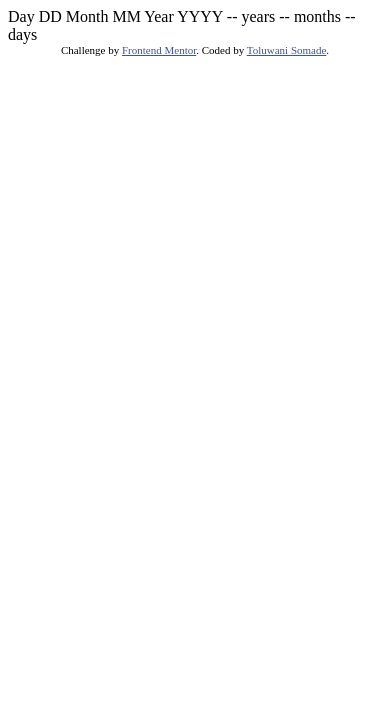
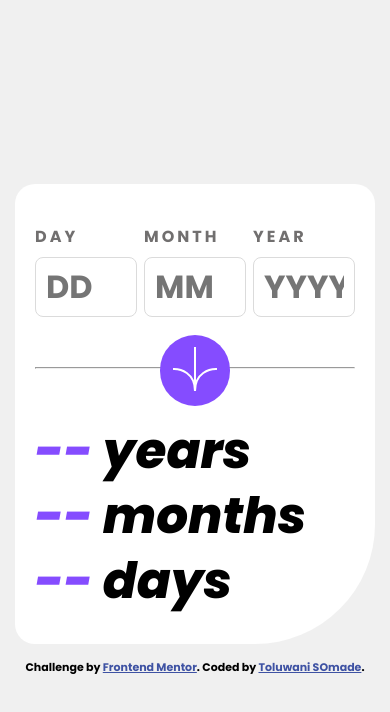
Before and after one commit to Adesmith001/ageCalculator, a plain HTML site: page index.html in a window 390 px wide. Drawn offline with Linux system fonts and the light colour scheme.

Commit message:
added the stylings

```diff
--- a/index.html
+++ b/index.html
@@ -9,29 +9,69 @@
   <title>Frontend Mentor | Age calculator app</title>
 
   <!-- Feel free to remove these styles or customise in your own stylesheet 👍 -->
-  <style>
-    .attribution { font-size: 11px; text-align: center; }
-    .attribution a { color: hsl(228, 45%, 44%); }
-  </style>
+  <link rel="stylesheet" type="text/css" href="./style.css">
+
 </head>
 <body>
+  <main>
+    <div class="container">
+      <div class="container-content">
 
-  Day
-  DD
+        <div class="entry-boxes-section">
+          <div id="dayEntry">
+            <p class="fieldTitle">Day</p>
+            <input type="text" placeholder="DD" maxlength="2" class="">
+            <div id="dayWarning" class="display-none">
+              <p class="missingField display-none">This field is required</p>
+              <p class="invalidField display-none">Must be a valid day</p>
+            </div>
+          </div>
 
-  Month
-  MM
+          <div id="monthEntry">
+            <p class="fieldTitle">Month</p>
+            <input type="text" placeholder="MM" maxlength="2" class="">
+            <div id="monthWarning" class="display-none">
+              <p class="missingField display-none">This field is required</p>
+              <p class="invalidField display-none">Must be a valid month</p>
+            </div>
+          </div>
 
-  Year
-  YYYY
+          <div id="yearEntry">
+            <p class="fieldTitle">Year</p>
+            <input type="text" placeholder="YYYY" maxlength="4" class="">
+            <div id="yearWarning" class="display-none">
+              <p class="missingField display-none">This field is required</p>
+              <p class="invalidField display-none">Must be in the past</p>
+            </div>
+          </div>
 
-  -- years
-  -- months
-  -- days
+        </div>
 
-  <div class="attribution">
-    Challenge by <a href="https://www.frontendmentor.io?ref=challenge" target="_blank">Frontend Mentor</a>.
-    Coded by <a href="https://somadetoluwani.vercel.app/">Toluwani Somade</a>.
-  </div>
+        <div class="section-divider">
+          <hr>
+          <button id="calculate-arrow">
+            <img src="./assets/images/icon-arrow.svg" alt="arrow_icon">
+          </button>
+        </div>
+
+        <div class="age-display-section">
+
+          <p><span id="yearDisplay">--</span> years</p>
+          <p><span id="monthDisplay">--</span> months</p>
+          <p><span id="dayDisplay">--</span> days</p>
+        </div>
+
+      </div>
+    </div>
+  </main>
+
+  <footer>
+    <div class="attribution">
+      Challenge by <a href="https://www.frontendmentor.io?ref=challenge" target="_blank">Frontend Mentor</a>.
+      Coded by <a href="https://somadetoluwani.vercel.app/" target="_blank">Toluwani SOmade</a>.
+    </div>
+  </footer>
+
+  <script type="text/javascript" src="./script.js"></script>
 </body>
 </html>
--- /dev/null
+++ b/style.css
@@ -0,0 +1,227 @@
+@import url('https://fonts.googleapis.com/css2?family=Poppins:ital,wght@0,700;1,400;1,800&display=swap');
+
+:root{
+  /* Primary */
+  --theme-purple: hsl(259, 100%, 65%);
+  --theme-light-red: hsl(0, 100%, 67%);
+
+  /* Neutral */
+  --theme-white: hsl(0, 0%, 100%);
+  --theme-off-white: hsl(0, 0%, 94%);
+  --theme-light-grey: hsl(0, 0%, 86%);
+  --theme-smokey-grey: hsl(0, 1%, 44%);
+  --theme-off-black: hsl(0, 0%, 8%);
+
+  --font-theme-poppins: "Poppins";
+
+  --input-font-size: 32px;
+}
+
+body{
+  background-color: var(--theme-off-white);
+
+  display: flex;
+  flex-direction: column;
+  justify-content: center;
+  align-items: center;
+
+  min-height: 100vh;
+  overflow: hidden;
+
+  font-family: var(--font-theme-poppins);
+}
+
+main, footer{
+  width: 100%;
+  display: flex;
+  flex-direction: column;
+  justify-content: center;
+  align-items: center;
+}
+
+.container{
+  width: 800px;
+
+  background-color: var(--theme-white);
+  border-style: none;
+  border-radius: 20px 20px 200px 20px;
+}
+
+.container-content{
+  margin: 55px;
+}
+
+.entry-boxes-section{
+  display: flex;
+  justify-content: space-between;
+
+  width: 75%;
+}
+
+.fieldTitle{
+  text-transform: uppercase;
+  letter-spacing: 3px;
+  color: var(--theme-smokey-grey);
+
+  margin: 0px;
+  margin-bottom: 8px;
+}
+
+.entry-boxes-section input[type="text"]{
+  width: 115px;
+  padding: 10px 15px 10px 20px;
+
+  font-size: var(--input-font-size);
+  font-family: var(--font-theme-poppins);
+  font-weight: 400;
+
+  border-radius: 8px;
+  border: 1px solid var(--theme-light-grey);
+}
+
+.entry-boxes-section input[type="text"]:hover{
+  cursor: pointer;
+}
+
+.entry-boxes-section input[type="text"]:focus{
+  outline: none;
+  border: 1.5px solid var(--theme-purple);
+}
+
+.display-none{
+  display: none;
+}
+
+.fieldTitleErrorState{
+  color: var(--theme-light-red);
+}
+
+.inputErrorState{
+  border-color: var(--theme-light-red);
+}
+
+.missingField, .invalidField{
+  color: var(--theme-light-red);
+  font-family: sans-serif;
+  font-style: italic;
+  font-size: 14px;
+  margin-top: 8px;
+  margin-bottom: 0px;
+}
+
+/*************************** SECTION DIVIDER + BUTTON ***************************/
+
+.section-divider{
+  position: relative;
+  margin-top: 50px;
+  margin-bottom: 50px;
+}
+
+.section-divider > hr{
+  border-color: 5px groove var(--theme-light-grey);
+}
+
+.section-divider > button{
+  position: absolute;
+  z-index: 999;
+  top: -50px;
+  right: 0;
+
+
+  background-color: var(--theme-purple);
+
+  border-style: none;
+  border-radius: 100px;
+  padding: 25px;
+}
+
+.section-divider > button:hover{
+  background-color: var(--theme-off-black);
+  cursor: pointer;
+}
+
+/********************************************************************************/
+
+.age-display-section{
+  font-size: 80px;
+}
+
+.age-display-section > p{
+  margin: 0px;
+  font-weight: 800;
+  font-style: italic;
+  line-height: 100px;
+}
+
+.age-display-section > p > span{
+  color: var(--theme-purple);
+}
+
+
+.attribution{
+  font-size: 11px;
+  text-align: center;
+  margin-top: 15px;
+}
+
+.attribution a{
+  color: hsl(228, 45%, 44%);
+}
+
+
+@media(min-width: 421px) and (max-width: 800px){
+  body{
+    overflow-x: scroll;
+    align-items: flex-start;
+  }
+
+  main{
+    align-items: flex-start;
+  }
+
+  footer{
+    width: 800px;
+    align-items: center;
+  }
+}
+
+@media(max-width: 420px){
+  .container{
+    width: 360px;
+    border-radius: 20px 20px 120px 20px;
+  }
+
+  .container-content{
+    margin: 40px 20px 30px 20px;
+  }
+
+  .entry-boxes-section{
+    width: 100%;
+  }
+
+  .entry-boxes-section input[type="text"]{
+    width: 80px;
+    padding: 5px 10px 5px 10px;
+
+    font-size: var(--input-font-size);
+  }
+
+  .section-divider > button{
+    top: -32px;
+    right: 50%;
+    transform: translateX(50%);
+
+    padding: 12px;
+  }
+
+  .age-display-section{
+    font-size: 50px;
+  }
+
+  .age-display-section > p{
+    margin: 0px;
+    font-weight: 800;
+    font-style: italic;
+    line-height: 65px;
+  }
+}
```
